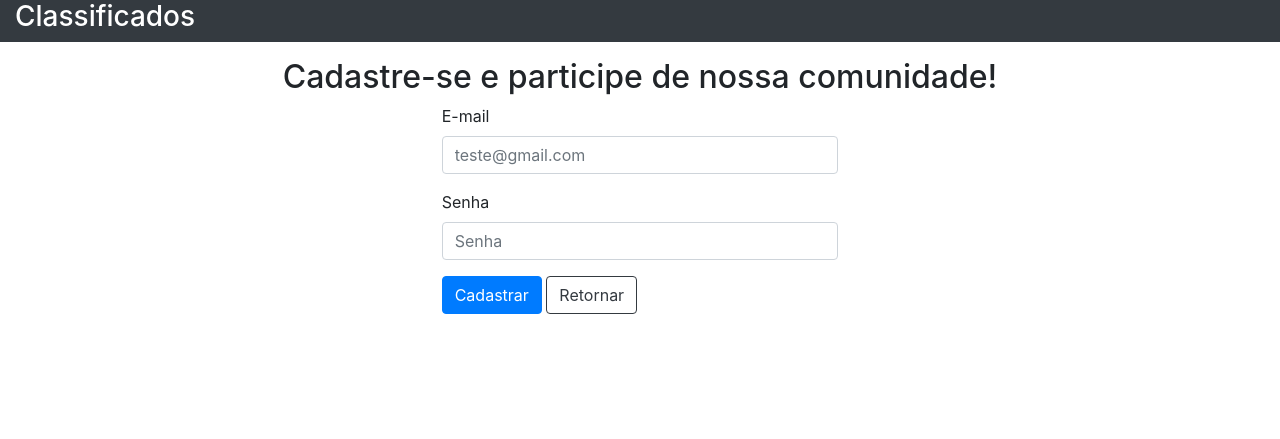
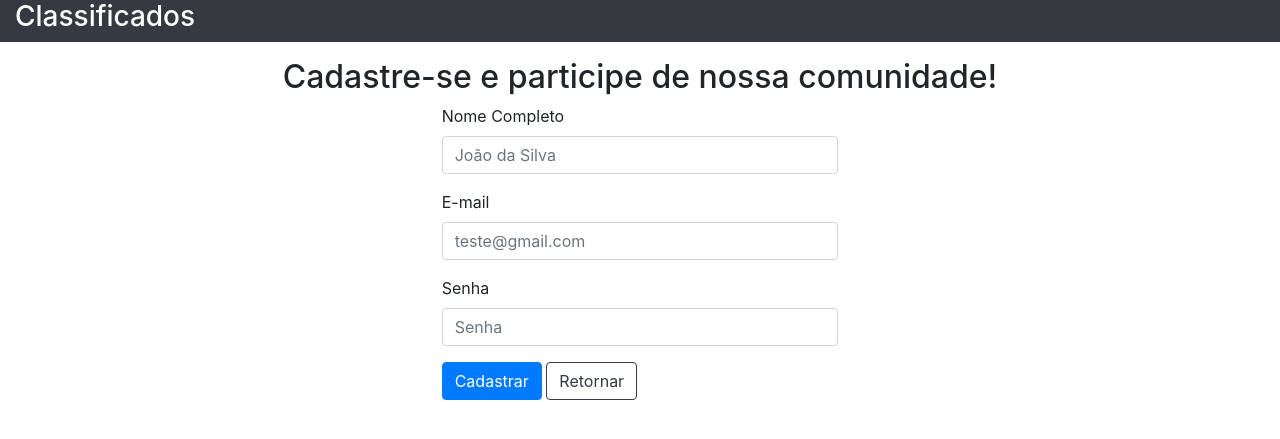
Before and after one commit to raphaelalvarenga/classificados, a PHP site: page /cadastro.php in a window 1280 px wide. Shown: the top 439 px of the page. Run offline with PHP 8.4, Linux system fonts and the light colour scheme.

Commit message:
Concluida a pagina cadastro.php e realizadas pequenas alteracoes na pagina login.php

```diff
--- a/cadastro.php
+++ b/cadastro.php
@@ -1,4 +1,39 @@
+<?php
+session_start();
 
+global $cadastro;
+
+if (isset($_POST['nome']) && !empty($_POST['nome']) && isset($_POST['email']) && !empty($_POST['email']) && isset($_POST['senha']) && !empty($_POST['senha'])) {
+    $nome = addslashes($_POST['nome']);
+    $email = addslashes($_POST['email']);
+    $senha = md5($_POST['senha']);
+
+    try {
+        $conexao = "mysql:host=localhost;dbname=classificados;charset=utf8";
+        $user = "root";
+        $pass = "root";
+        $pdo = new PDO($conexao, $user, $pass);
+
+        $sql = "SELECT * FROM usuarios WHERE email = '" . $email . "';";
+        $sql = $pdo->query($sql);
+
+        if ($sql->rowCount() == 0) {
+            $sql =  "INSERT INTO usuarios" .
+                    "(id, nome, email, senha)" .
+                    "VALUES" .
+                    "(DEFAULT, '" . $nome . "', '" . $email . "', '" . $senha . "');";
+
+            $sql = $pdo->query($sql);
+            $cadastro = "sim";
+        } else {
+            $cadastro = "não";
+        }
+    } catch (PDOException $erro) {
+        echo "Falha na conexão: " . $erro->getMessage();
+    }
+}
+
+?>
 
 
 <!DOCTYPE html>
@@ -21,17 +56,36 @@
                     <h2>Cadastre-se e participe de nossa comunidade!</h2>
                 </div>
             </div>
+
+            <?php
+
+                if ($cadastro == "sim") {
+                    echo "<div class = 'row justify-content-center'>" .
+                         "<div class = 'alert alert-success'>Cadastro realizado com sucesso! Seja bem-vindo! <strong><a class = 'text-success' href = 'login.php'>Clique aqui</a></strong></div>" .
+                         "</div>";
+                } else if ($cadastro == "não") {
+                    echo "<div class = 'row justify-content-center'>" .
+                         "<div class = 'alert alert-danger'>Este e-mail já está cadastrado em nossa plataforma! <strong><a class = 'text-danger' href = 'login.php'>Clique aqui</a></strong> para realizar login.</div>" .
+                         "</div>";
+                }
+
+            ?>
             <div class="row justify-content-center">
                 <div class="col-4">
                     <form method="POST">
                         <div class="form-group">
+                            <label for="iptEmailLogin">Nome Completo</label>
+                            <input id="iptEmailLogin" class="form-control" placeholder="João da Silva" name="nome">
+                        </div>
+
+                        <div class="form-group">
                             <label for="iptEmailLogin">E-mail</label>
-                            <input id="iptEmailLogin" class="form-control" placeholder="teste@gmail.com" name="email">
+                            <input type="email" id="iptEmailLogin" class="form-control" placeholder="teste@gmail.com" name="email">
                         </div>
 
                         <div class="form-group">
                             <label for="iptSenhaLogin">Senha</label>
-                            <input id="iptSenhaLogin" class="form-control" placeholder="Senha" name="senha">
+                            <input type="password" id="iptSenhaLogin" class="form-control" placeholder="Senha" name="senha">
                         </div>
 
                         <div class="form-group">
--- a/login.php
+++ b/login.php
@@ -71,9 +71,14 @@ if (isset($_POST['email']) && !empty($_POST['email'])) {
                             <input type="password" id="iptSenhaLogin" class="form-control" placeholder="Senha" name="senha">
                         </div>
 
+                        <div class="form-group text-right">
+                            <small><a href = "#">Esqueci minha senha</a></small>
+                        </div>
+
                         <div class="form-group">
                             <input type="submit" value="Acessar" class="btn btn-primary">
                             <a href="index.php" class="btn btn-white border-dark text-dark">Retornar</a>
+                        </div>
                     </form>
                 </div>
             </div>
```
